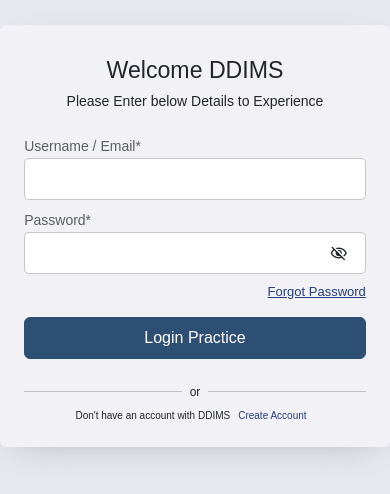
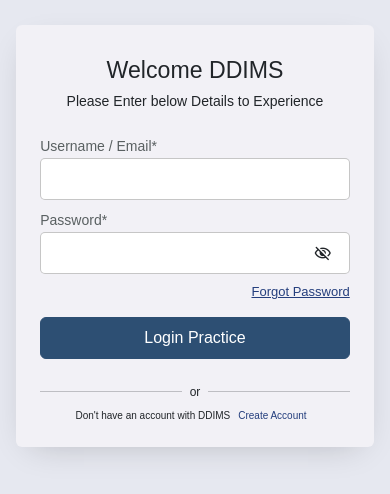
Before and after one commit to manukanna/ddims, a React (Create React App) app: page / in a window 390 px wide. Shown: the part 186-680 px from the top of the page. Built offline with nearby package versions, Linux system fonts and the light colour scheme.

Commit message:
mobile screen adjustment

```diff
--- a/src/components/Login/login.tsx
+++ b/src/components/Login/login.tsx
@@ -42,7 +42,7 @@ export const Login = () => {
             <div className="contaner position-relative">
                 <div className="loginSignUp_component">
                         <div className="d-flex justify-content-center align-items-center full_min_height">
-                    <div className="col-xl-3 col-lg-4 col-md-5 col-sm-6 col-xs-12">
+                    <div className="col-xl-3 col-lg-4 col-md-5 col-sm-6 col-11">
                             <div className="loginSignUp_box p-4 rounded text_center ">
                                 <h3 className="my-2">Welcome DDIMS</h3>
                                 <h6 className="mb-4 medium_font_size">Please Enter below Details to Experience</h6>
--- a/src/components/SignUp/signUp.tsx
+++ b/src/components/SignUp/signUp.tsx
@@ -54,7 +54,7 @@ const SignUpPage = () => {
       <div className="contaner position-relative">
         <div className="loginSignUp_component">
           <div className="d-flex justify-content-center align-items-center full_min_height">
-            <div className="col-xl-3 col-lg-4 col-md-5 col-sm-6 col-xs-12">
+            <div className="col-xl-3 col-lg-4 col-md-5 col-sm-6 col-xs-11">
               <div className="loginSignUp_box p-4 rounded text_center ">
                 <h3 className="my-2"> SignUp Page</h3>
                 <h6 className="mb-4 medium_font_size">Please Enter below Details to Register</h6>
```
